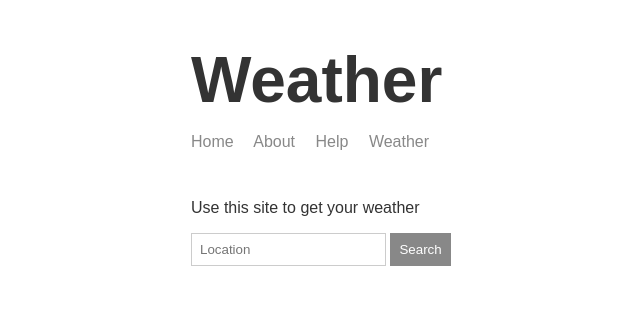
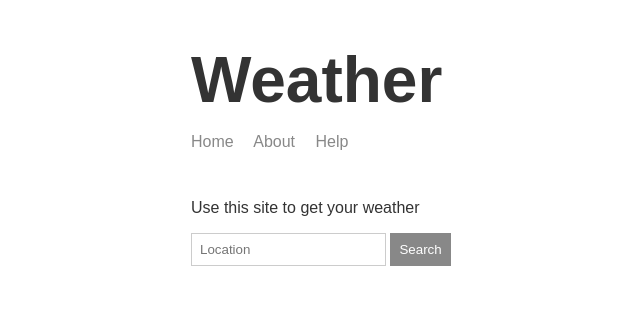
Before and after one commit to INR4GE/node-weather-website, a Node server app: page / in a window 1280 px wide. Shown: the top 325 px of the page, without its empty margins (124-764 px from the left). Run offline with Node 20, Linux system fonts and the light colour scheme; some libraries are stand-ins or nearby versions.

Commit message:
fixed vulnerability

```diff
--- a/package.json
+++ b/package.json
@@ -12,6 +12,7 @@
   "dependencies": {
     "express": "^4.17.1",
     "hbs": "^4.1.0",
+    "minimist": "^1.2.5",
     "request": "^2.88.2"
   }
 }
--- a/templates/partials/header.hbs
+++ b/templates/partials/header.hbs
@@ -4,5 +4,4 @@
     <a href="/">Home</a>
     <a href="/about">About</a>
     <a href="/help">Help</a>
-    <a href="/weather">Weather</a>
 </header>
--- a/templates/views/about.hbs
+++ b/templates/views/about.hbs
@@ -13,6 +13,7 @@
 <body>
     <div class="main-content">
         {{>header}}
+        <p>This site was created for learning purposes using DarkSky.Net</p>
         <img src="img/robot.png" alt="" class="portrait">
     </div>
 
```
Also changed, not shown: 1 other file.
